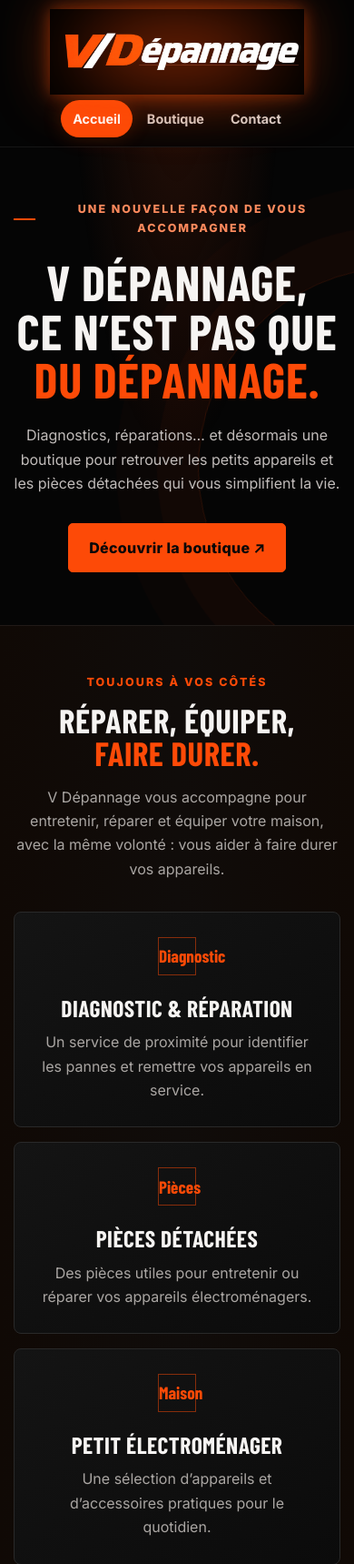
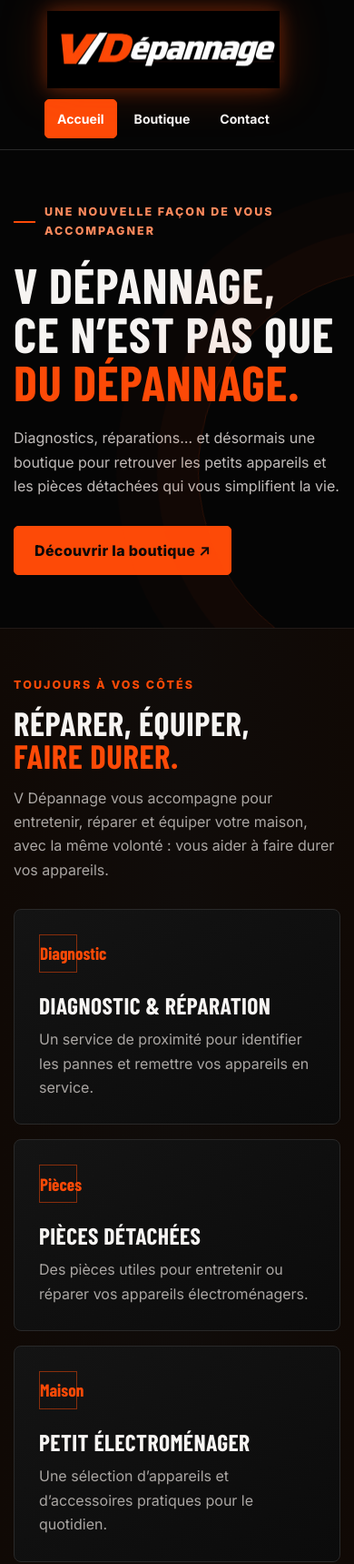
Before and after one commit to asencombrants00/Boutique-V-D-pannage, a plain HTML site: page index.html in a window 390 px wide. Shown: the top 1719 px of the page at 91% size. Drawn offline with nearby package versions, Linux system fonts and the light colour scheme; a web font is replaced by a local one.

Commit message:
Update styles.css

```diff
--- a/styles.css
+++ b/styles.css
@@ -1,52 +1,541 @@
 @import url('https://fonts.googleapis.com/css2?family=Barlow+Condensed:wght@600;700;800;900&family=Inter:wght@400;500;600;700;800&display=swap');
-:root{--orange:#fd4a07;--orange2:#ff6a20;--black:#050505;--panel:#101010;--line:#292929;--text:#f6f4f2;--muted:#aaa6a3}
-*{box-sizing:border-box}html{scroll-behavior:smooth}body{margin:0;background:var(--black);color:var(--text);font:16px/1.65 Inter,Arial,sans-serif}
-body:before{content:"";position:fixed;inset:0;pointer-events:none;z-index:-1;background:radial-gradient(ellipse at 50% 0%,#2b1007 0,transparent 42%)}
-a{color:inherit;text-decoration:none}
-header{position:sticky;top:0;z-index:20;background:rgba(5,5,5,.94);backdrop-filter:blur(14px);border-bottom:1px solid #ffffff12}
-.header-inner{width:min(1200px,calc(100% - 40px));margin:auto;display:flex;align-items:center;justify-content:center;gap:24px;padding:10px 0;position:relative}
-.brand{display:block;width:min(440px,46vw);flex-shrink:0;position:relative;isolation:isolate}
-.brand:before{content:"";position:absolute;z-index:-1;inset:12% 12%;background:#ff4b08;filter:blur(38px);opacity:.42;border-radius:50%;animation:glow 4s ease-in-out infinite alternate}
-.brand img{display:block;width:100%;height:auto;object-fit:contain;mix-blend-mode:screen;filter:drop-shadow(0 0 9px #ff4b0870) drop-shadow(0 0 28px #ff4b0840)}
-nav{position:absolute;right:0;display:flex;align-items:center;gap:7px}
-nav a{padding:9px 14px;border-radius:999px;color:#d6d1ce;font-size:.9rem;font-weight:700;transition:color .2s,background .2s,transform .2s}
-nav a:hover{color:#fff;background:#ffffff0c;transform:translateY(-2px)}nav a.active{color:#fff;background:var(--orange);box-shadow:0 0 22px #fd4a0733}
-.shell{width:min(1140px,calc(100% - 40px));margin:auto}
-.hero{padding:82px 0 74px;min-height:470px;display:grid;align-items:center;position:relative;overflow:hidden;text-align:center}
-.hero:after{content:"";position:absolute;width:440px;height:440px;border:1px solid #fd4a072b;border-radius:50%;right:-150px;top:5%;box-shadow:0 0 0 45px #fd4a0708,0 0 0 90px #fd4a0705;animation:orbit 18s linear infinite;pointer-events:none}
-.hero .shell{position:relative;z-index:1}
-.eyebrow{display:inline-flex;align-items:center;gap:10px;color:#ff8a5d;font-size:.78rem;font-weight:800;letter-spacing:.16em;text-transform:uppercase}
-.eyebrow:before{content:"";width:28px;height:2px;background:var(--orange)}
-h1,h2,h3{font-family:"Barlow Condensed",Impact,sans-serif;text-transform:uppercase;line-height:.98;letter-spacing:.015em}
-h1{font-size:clamp(3.4rem,8vw,6.8rem);max-width:900px;margin:22px auto}
-h1 span,.accent{color:var(--orange)}
-.lead{max-width:690px;margin:0 auto;color:#c1bcba;font-size:clamp(1rem,1.8vw,1.18rem)}
-.actions{display:flex;gap:13px;justify-content:center;flex-wrap:wrap;margin-top:30px}
-.btn{display:inline-flex;align-items:center;justify-content:center;padding:13px 22px;border-radius:5px;font-weight:800;letter-spacing:.02em;border:1px solid var(--orange);transition:transform .2s,box-shadow .2s,background .2s}
-.btn.primary{background:var(--orange);color:#080808}.btn.secondary{background:transparent;color:#fff}.btn:hover{transform:translateY(-3px);box-shadow:0 8px 26px #fd4a0738}.btn.secondary:hover{background:#fd4a0717}
-.section{padding:72px 0}.section-head{text-align:center;max-width:790px;margin:0 auto 34px}
-.kicker{color:var(--orange);font-size:.78rem;font-weight:800;letter-spacing:.17em;text-transform:uppercase}
-h2{font-size:clamp(2.3rem,5vw,4rem);margin:12px 0 0}h3{font-size:1.6rem;margin:0 0 12px}
-.section-head p{max-width:660px;color:var(--muted);margin:18px auto 0}
-.cards{display:grid;grid-template-columns:repeat(3,1fr);gap:16px}
-.card{background:linear-gradient(145deg,#141414,#0b0b0b);border:1px solid var(--line);padding:27px;border-radius:8px;text-align:center;transition:transform .25s,border-color .25s}
-.card:hover{transform:translateY(-5px);border-color:#fd4a0780}
-.card-mark{height:42px;width:42px;border:1px solid #fd4a0780;color:var(--orange);display:grid;place-items:center;font-family:"Barlow Condensed",sans-serif;font-weight:900;font-size:1.2rem;margin:0 auto 23px}
-.card p{margin:0;color:var(--muted)}
-.band{border-top:1px solid #ffffff12;border-bottom:1px solid #ffffff12;background:linear-gradient(90deg,#100905,#100c0a 50%,#100905)}
-.page-intro{padding:68px 0 36px;text-align:center}.page-intro h1{font-size:clamp(3rem,7vw,5.6rem);margin:18px auto}.page-intro p{max-width:700px;margin:0 auto;color:var(--muted);font-size:1.08rem}
-.product-card{min-height:235px;display:flex;flex-direction:column;align-items:center}.product-card p{max-width:320px}.pill{margin-top:auto;display:inline-block;color:#ff9a72;border:1px solid #fd4a0750;padding:5px 10px;font-size:.75rem;font-weight:800;text-transform:uppercase;letter-spacing:.08em}
-.notice{border-left:3px solid var(--orange);background:#12100f;padding:16px 20px;color:#c7c0bc;margin-top:24px}
-.contact-grid{display:grid;grid-template-columns:.8fr 1.2fr;gap:30px;align-items:start}
-.contact-panel{background:#120c09;border:1px solid #4a2113;padding:26px;border-radius:8px;text-align:center}.contact-panel p{color:var(--muted)}
-form{background:#101010;border:1px solid var(--line);padding:28px;border-radius:8px}
-label{display:block;font-size:.86rem;font-weight:700;margin:15px 0 7px}
-input,textarea,select{width:100%;background:#080808;color:#f5f2ef;border:1px solid #36302c;border-radius:4px;padding:13px;font:inherit}
-input:focus,textarea:focus,select:focus{outline:1px solid var(--orange);border-color:var(--orange)}textarea{min-height:145px;resize:vertical}
-footer{border-top:1px solid #ffffff14;padding:25px 0;color:#888;font-size:.85rem}.footer-inner{display:flex;justify-content:space-between;gap:16px;flex-wrap:wrap}
-.reveal{animation:rise .75s both}.delay{animation-delay:.14s}.delay2{animation-delay:.28s}
-@keyframes rise{from{opacity:0;transform:translateY(18px)}to{opacity:1;transform:translateY(0)}}
-@keyframes orbit{to{transform:rotate(360deg)}}@keyframes glow{from{opacity:.28;transform:scale(.94)}to{opacity:.55;transform:scale(1.08)}}
-@media(max-width:900px){.header-inner{flex-wrap:wrap;gap:6px}.brand{width:min(400px,72vw)}nav{position:static;width:100%;justify-content:center}.hero{padding:58px 0;min-height:0}}
-@media(max-width:760px){.shell{width:min(100% - 30px,1140px)}nav{gap:3px}nav a{padding:9px 13px;font-size:.9rem}.hero:after{right:-270px;top:25%}.section{padding:52px 0}.cards,.contact-grid{grid-template-columns:1fr}.page-intro{padding:48px 0 24px}form{padding:20px}}
-@media(prefers-reduced-motion:reduce){*,*:before,*:after{animation-duration:.01ms!important;animation-iteration-count:1!important;scroll-behavior:auto!important;transition:none!important}}
+
+:root {
+  --orange: #fd4a07;
+  --orange2: #ff6a20;
+  --black: #050505;
+  --panel: #101010;
+  --line: #292929;
+  --text: #f6f4f2;
+  --muted: #aaa6a3;
+}
+
+* {
+  box-sizing: border-box;
+}
+
+html {
+  scroll-behavior: smooth;
+}
+
+body {
+  margin: 0;
+  background: var(--black);
+  color: var(--text);
+  font: 16px/1.65 Inter, Arial, sans-serif;
+}
+
+a {
+  color: inherit;
+  text-decoration: none;
+}
+
+.shell {
+  width: min(1140px, calc(100% - 40px));
+  margin: auto;
+}
+
+/* BARRE DU HAUT : ELLE NE SUIT PLUS LE DÉFILEMENT */
+
+header {
+  position: static;
+  width: 100%;
+  z-index: 20;
+  background: #050505;
+  border-bottom: 1px solid #292929;
+}
+
+.header-inner {
+  display: flex;
+  align-items: center;
+  justify-content: space-between;
+  gap: 24px;
+  padding: 15px 0;
+}
+
+/* LOGO HORIZONTAL */
+
+.brand {
+  display: block;
+  width: 340px;
+  max-width: 55%;
+  flex-shrink: 0;
+}
+
+.brand img {
+  display: block;
+  width: 100%;
+  height: auto;
+  max-height: 110px;
+  object-fit: contain;
+  object-position: left center;
+
+  filter:
+    drop-shadow(0 0 10px rgba(253, 74, 7, 0.35))
+    drop-shadow(0 0 25px rgba(253, 74, 7, 0.20));
+}
+
+/* NAVIGATION */
+
+nav {
+  display: flex;
+  align-items: center;
+  justify-content: flex-end;
+  gap: 10px;
+}
+
+nav a {
+  padding: 11px 18px;
+  color: #f5f5f5;
+  background: transparent;
+  border: 1px solid transparent;
+  border-radius: 5px;
+  font-size: 0.95rem;
+  font-weight: 700;
+
+  transition:
+    color 0.2s ease,
+    background 0.2s ease,
+    border-color 0.2s ease;
+}
+
+nav a:hover {
+  color: var(--orange);
+  background: #fd4a0710;
+  border-color: #fd4a0750;
+}
+
+nav a.active {
+  color: #ffffff;
+  background: var(--orange);
+  border-color: var(--orange);
+}
+
+/* ACCUEIL */
+
+.hero {
+  padding: 82px 0 74px;
+  min-height: 550px;
+  display: grid;
+  align-items: center;
+  position: relative;
+  overflow: hidden;
+}
+
+.hero:after {
+  content: "";
+  position: absolute;
+  width: 440px;
+  height: 440px;
+  border: 1px solid #fd4a072b;
+  border-radius: 50%;
+  right: -150px;
+  top: 5%;
+  box-shadow:
+    0 0 0 45px #fd4a0708,
+    0 0 0 90px #fd4a0705;
+  animation: orbit 18s linear infinite;
+  pointer-events: none;
+}
+
+.eyebrow {
+  display: inline-flex;
+  align-items: center;
+  gap: 10px;
+  color: #ff8a5d;
+  font-size: 0.78rem;
+  font-weight: 800;
+  letter-spacing: 0.16em;
+  text-transform: uppercase;
+}
+
+.eyebrow:before {
+  content: "";
+  width: 28px;
+  height: 2px;
+  background: var(--orange);
+}
+
+h1,
+h2,
+h3 {
+  font-family: "Barlow Condensed", Impact, sans-serif;
+  text-transform: uppercase;
+  line-height: 0.98;
+  letter-spacing: 0.015em;
+}
+
+h1 {
+  font-size: clamp(3.4rem, 8vw, 6.8rem);
+  max-width: 820px;
+  margin: 22px 0;
+}
+
+h1 span,
+.accent {
+  color: var(--orange);
+}
+
+.lead {
+  max-width: 660px;
+  color: #c1bcba;
+  font-size: clamp(1rem, 1.8vw, 1.18rem);
+}
+
+.actions {
+  display: flex;
+  gap: 13px;
+  flex-wrap: wrap;
+  margin-top: 30px;
+}
+
+.btn {
+  display: inline-flex;
+  align-items: center;
+  justify-content: center;
+  padding: 13px 22px;
+  border-radius: 5px;
+  font-weight: 800;
+  letter-spacing: 0.02em;
+  border: 1px solid var(--orange);
+  transition:
+    transform 0.2s,
+    box-shadow 0.2s,
+    background 0.2s;
+}
+
+.btn.primary {
+  background: var(--orange);
+  color: #080808;
+}
+
+.btn.secondary {
+  background: transparent;
+  color: #fff;
+}
+
+.btn:hover {
+  transform: translateY(-3px);
+  box-shadow: 0 8px 26px #fd4a0738;
+}
+
+.btn.secondary:hover {
+  background: #fd4a0717;
+}
+
+/* SECTIONS */
+
+.section {
+  padding: 72px 0;
+}
+
+.section-head {
+  display: flex;
+  align-items: end;
+  justify-content: space-between;
+  gap: 28px;
+  margin-bottom: 30px;
+}
+
+.kicker {
+  color: var(--orange);
+  font-size: 0.78rem;
+  font-weight: 800;
+  letter-spacing: 0.17em;
+  text-transform: uppercase;
+}
+
+h2 {
+  font-size: clamp(2.3rem, 5vw, 4rem);
+  margin: 12px 0 0;
+}
+
+h3 {
+  font-size: 1.6rem;
+  margin: 0 0 12px;
+}
+
+.section-head p {
+  max-width: 470px;
+  color: var(--muted);
+  margin: 0;
+}
+
+.cards {
+  display: grid;
+  grid-template-columns: repeat(3, 1fr);
+  gap: 16px;
+}
+
+.card {
+  background: linear-gradient(145deg, #141414, #0b0b0b);
+  border: 1px solid var(--line);
+  padding: 27px;
+  border-radius: 8px;
+  transition: transform 0.25s, border-color 0.25s;
+}
+
+.card:hover {
+  transform: translateY(-5px);
+  border-color: #fd4a0780;
+}
+
+.card-mark {
+  height: 42px;
+  width: 42px;
+  border: 1px solid #fd4a0780;
+  color: var(--orange);
+  display: grid;
+  place-items: center;
+  font-family: "Barlow Condensed", sans-serif;
+  font-weight: 900;
+  font-size: 1.2rem;
+  margin-bottom: 23px;
+}
+
+.card p {
+  margin: 0;
+  color: var(--muted);
+}
+
+.band {
+  border-top: 1px solid #ffffff12;
+  border-bottom: 1px solid #ffffff12;
+  background: linear-gradient(90deg, #100905, #100c0a 50%, #100905);
+}
+
+/* BOUTIQUE */
+
+.page-intro {
+  padding: 68px 0 36px;
+}
+
+.page-intro h1 {
+  font-size: clamp(3rem, 7vw, 5.6rem);
+  margin: 18px 0;
+}
+
+.page-intro p {
+  max-width: 680px;
+  color: var(--muted);
+  font-size: 1.08rem;
+}
+
+.product-card {
+  min-height: 235px;
+  display: flex;
+  flex-direction: column;
+  align-items: flex-start;
+}
+
+.product-card .card-mark {
+  font-size: 1rem;
+}
+
+.pill {
+  margin-top: auto;
+  display: inline-block;
+  color: #ff9a72;
+  border: 1px solid #fd4a0750;
+  padding: 5px 10px;
+  font-size: 0.75rem;
+  font-weight: 800;
+  text-transform: uppercase;
+  letter-spacing: 0.08em;
+}
+
+.notice {
+  border-left: 3px solid var(--orange);
+  background: #12100f;
+  padding: 16px 20px;
+  color: #c7c0bc;
+  margin-top: 24px;
+}
+
+/* CONTACT */
+
+.contact-grid {
+  display: grid;
+  grid-template-columns: 0.8fr 1.2fr;
+  gap: 30px;
+  align-items: start;
+}
+
+.contact-panel {
+  background: #120c09;
+  border: 1px solid #4a2113;
+  padding: 26px;
+  border-radius: 8px;
+}
+
+.contact-panel p {
+  color: var(--muted);
+}
+
+form {
+  background: #101010;
+  border: 1px solid var(--line);
+  padding: 28px;
+  border-radius: 8px;
+}
+
+label {
+  display: block;
+  font-size: 0.86rem;
+  font-weight: 700;
+  margin: 15px 0 7px;
+}
+
+input,
+textarea,
+select {
+  width: 100%;
+  background: #080808;
+  color: #f5f2ef;
+  border: 1px solid #36302c;
+  border-radius: 4px;
+  padding: 13px;
+  font: inherit;
+}
+
+input:focus,
+textarea:focus,
+select:focus {
+  outline: 1px solid var(--orange);
+  border-color: var(--orange);
+}
+
+textarea {
+  min-height: 145px;
+  resize: vertical;
+}
+
+/* BAS DE PAGE */
+
+footer {
+  border-top: 1px solid #ffffff14;
+  padding: 25px 0;
+  color: #888;
+  font-size: 0.85rem;
+}
+
+.footer-inner {
+  display: flex;
+  justify-content: space-between;
+  gap: 16px;
+  flex-wrap: wrap;
+}
+
+/* ANIMATIONS */
+
+.reveal {
+  animation: rise 0.75s both;
+}
+
+.delay {
+  animation-delay: 0.14s;
+}
+
+.delay2 {
+  animation-delay: 0.28s;
+}
+
+@keyframes rise {
+  from {
+    opacity: 0;
+    transform: translateY(18px);
+  }
+
+  to {
+    opacity: 1;
+    transform: translateY(0);
+  }
+}
+
+@keyframes orbit {
+  to {
+    transform: rotate(360deg);
+  }
+}
+
+/* VERSION MOBILE */
+
+@media (max-width: 760px) {
+  .shell {
+    width: min(100% - 30px, 1140px);
+  }
+
+  .header-inner {
+    width: calc(100% - 30px);
+    padding: 12px 0;
+    flex-direction: column;
+    gap: 12px;
+  }
+
+  .brand {
+    width: 280px;
+    max-width: 100%;
+  }
+
+  .brand img {
+    max-height: 85px;
+    object-position: center;
+  }
+
+  nav {
+    width: 100%;
+    justify-content: center;
+    gap: 5px;
+  }
+
+  nav a {
+    padding: 9px 13px;
+    font-size: 0.88rem;
+  }
+
+  .hero {
+    padding: 58px 0;
+    min-height: 0;
+  }
+
+  .hero:after {
+    right: -270px;
+    top: 25%;
+  }
+
+  .section {
+    padding: 52px 0;
+  }
+
+  .section-head {
+    display: block;
+  }
+
+  .section-head p {
+    margin-top: 16px;
+  }
+
+  .cards,
+  .contact-grid {
+    grid-template-columns: 1fr;
+  }
+
+  .page-intro {
+    padding: 48px 0 24px;
+  }
+
+  form {
+    padding: 20px;
+  }
+}
+
+@media (prefers-reduced-motion: reduce) {
+  *,
+  *:before,
+  *:after {
+    animation-duration: 0.01ms !important;
+    animation-iteration-count: 1 !important;
+    scroll-behavior: auto !important;
+    transition: none !important;
+  }
+}
```
